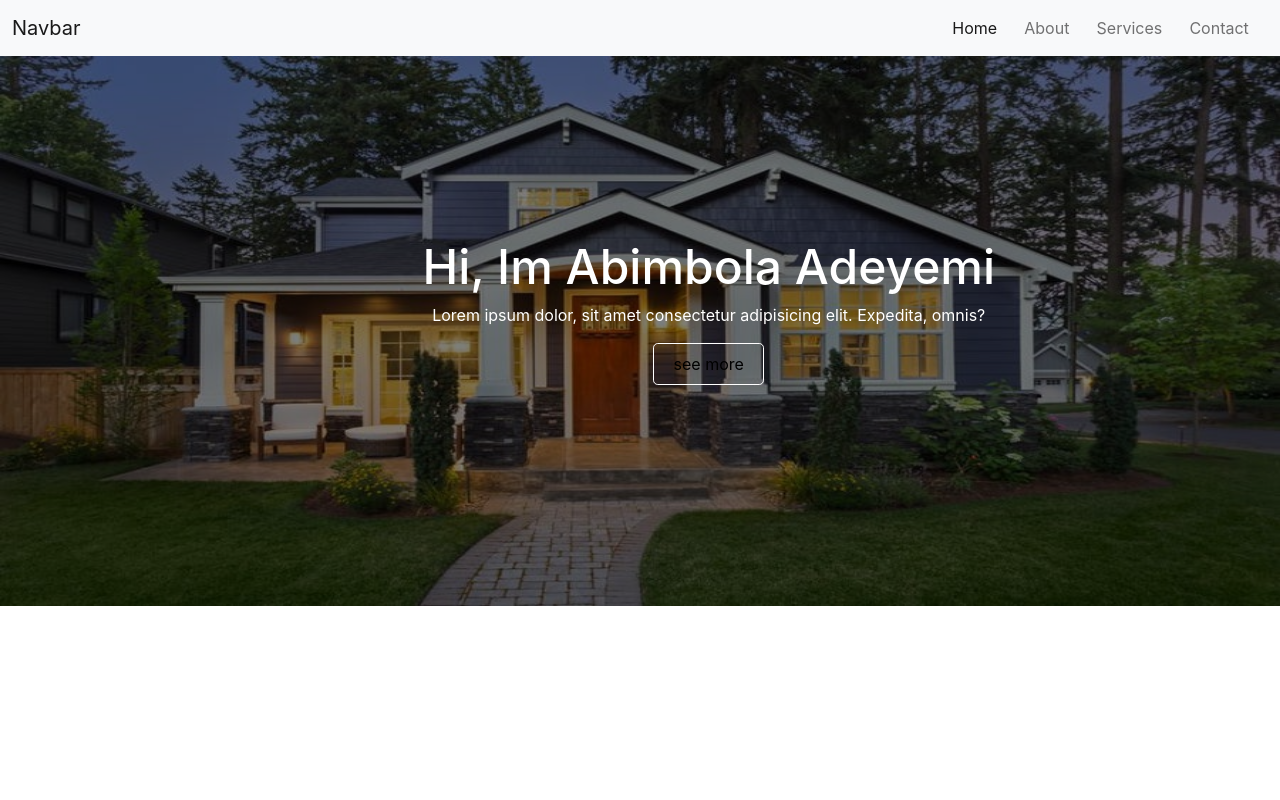
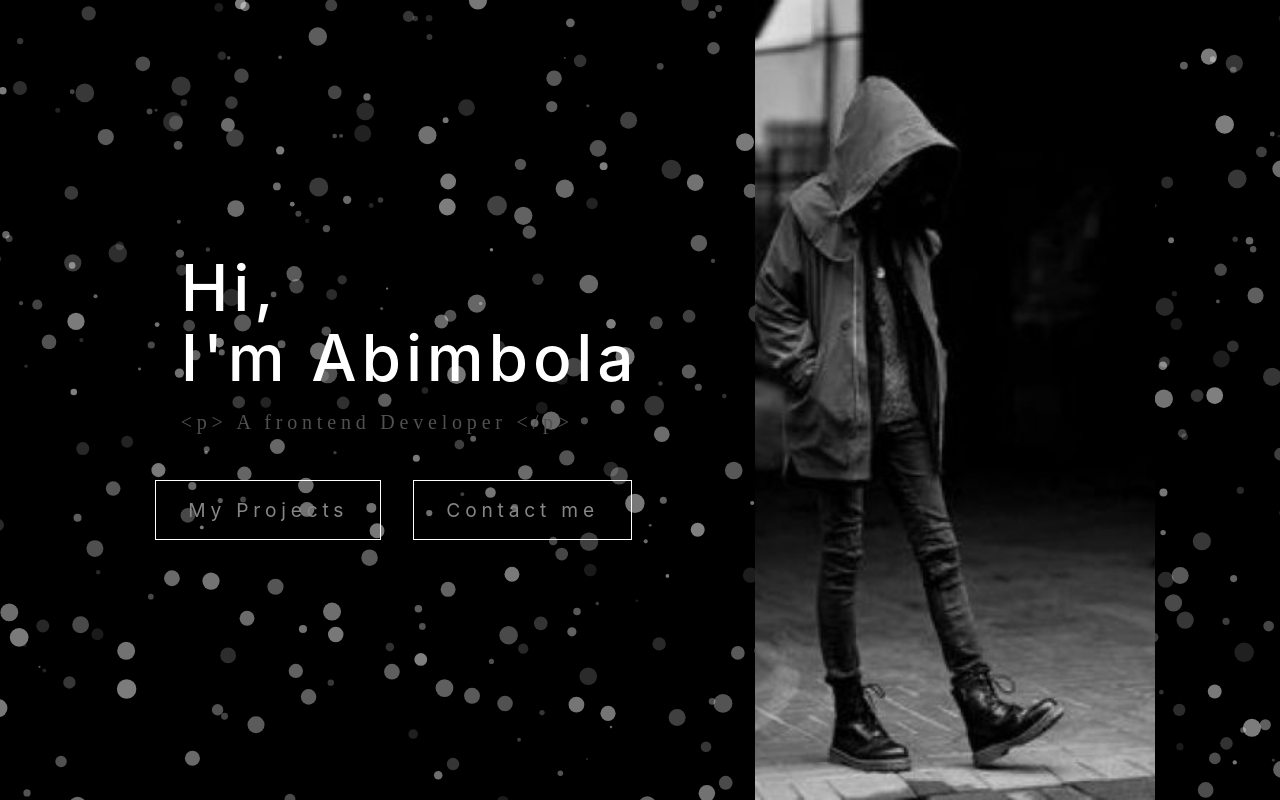
Before and after one commit to bimbo-ade/myPortfolio2, a React (Create React App) app: page / in a window 1280 px wide. Built offline with nearby package versions, Linux system fonts and the light colour scheme.

Commit message:
banner section displayed

```diff
--- a/package.json
+++ b/package.json
@@ -10,6 +10,8 @@
     "react": "^18.2.0",
     "react-dom": "^18.2.0",
     "react-scripts": "5.0.1",
+    "react-tsparticles": "^2.3.3",
+    "tsparticles": "^2.4.0",
     "web-vitals": "^2.1.4"
   },
   "scripts": {
--- a/src/App.css
+++ b/src/App.css
@@ -1,4 +1,8 @@
 :root {
-  --bg: white;
-  --yellow: white;
+  --bg-general: rgb(20, 20, 20);
+  --text-general: white;
 }
+body {
+  background-color: var(--bg-general);
+  color: var(--text-general);
+}
--- a/src/App.js
+++ b/src/App.js
@@ -1,10 +1,10 @@
 import "./App.css";
 import Banner from "./components/Banner/Banner";
-import Navbar from "./components/Navbar/Navbar";
+import ParticlesPage from "./components/config/ParticlesPage";
 function App() {
   return (
     <>
-      <Navbar />
+      <ParticlesPage />
       <Banner />
     </>
   );
--- a/src/components/Banner/Banner.css
+++ b/src/components/Banner/Banner.css
@@ -1,58 +1,91 @@
-/* banner */
-.banner-cont {
-  width: 100%;
+.banner-wrapper {
+  height: 100vh;
+  width: 90%;
+
+  margin: 0 auto 0;
+  display: grid;
+  grid-template-columns: 60% 40%;
 }
 .banner-content {
-  text-align: center;
+  display: flex;
+  align-items: center;
+  justify-content: center;
+  flex-direction: column;
+}
+h1 {
+  font-size: 4rem;
+  line-height: 70px;
+  letter-spacing: 0.3rem;
+  margin-bottom: 5rem;
+  position: relative;
+}
+h1::after {
+  content: "<p> A frontend Developer </p>";
+  font-family: "La Belle Aurore", cursive;
+  color: #515152;
+  font-size: 20px;
   position: absolute;
-  color: var(--yellow);
-  top: 33%;
-  left: 33%;
+  left: 0;
+  bottom: -4rem;
 }
-.banner-content h1 {
-  font-size: 3rem;
+
+h1 span:hover {
+  color: rgb(88, 87, 86);
+  animation-name: animate;
+  animation-duration: 0.7s;
 }
-.banner-content button {
-  padding: 0.5rem 1.2rem;
-  border-radius: 0.3rem;
+
+@keyframes animate {
+  10% {
+    color: rgb(212, 209, 209);
+  }
+  18% {
+    color: rgb(90, 90, 89);
+  }
+  25% {
+    color: rgb(92, 92, 83);
+  }
+  45% {
+    color: rgb(30, 30, 31);
+  }
+  60% {
+    color: rgb(155, 154, 153);
+  }
+  75% {
+    color: rgb(65, 60, 60);
+  }
+  100% {
+    color: rgb(12, 10, 12);
+  }
+}
+
+button {
+  padding: 0.9rem 2rem;
+  /* border-radius: 0.3rem; */
   border: 1px solid white;
   outline: none;
+  font-weight: 00;
   background-color: transparent;
+  color: rgb(136, 135, 135);
+  letter-spacing: 0.3rem;
+  font-size: 1.2rem;
   position: relative;
   overflow: hidden;
+  margin-right: 2rem;
   z-index: 2;
 }
-.banner-content button span {
-  background-color: red;
+button span {
+  background-color: white;
+
   height: 100%;
   width: 0;
   position: absolute;
   top: 0;
   left: 0;
-  border-radius: 0.3rem;
+  /* border-radius: 0.3rem; */
   z-index: -1;
-  transition: 0.2s;
+  transition: 0.3s;
 }
-.banner-content button:hover span {
+button:hover span {
   width: 100%;
 }
-.banner-img {
-  width: 100%;
-  height: 70%;
-  position: relative;
-}
-.banner-img img {
-  height: 550px;
-  background-repeat: no-repeat;
-  background-size: cover;
-  background-position: center;
-  width: 100%;
-}
-.banner-overlay {
-  position: absolute;
-  background-color: rgba(0, 0, 0, 0.5);
-  height: 100%;
-  width: 100%;
-  top: 0;
-  left: 0;
-}
--- a/src/components/Banner/Banner.jsx
+++ b/src/components/Banner/Banner.jsx
@@ -1,24 +1,65 @@
 import React from "react";
 import "./Banner.css";
-import house from "../../assets/Images/house.jpg";
+import hood1 from "../../assets/Images/hood1.jpg";
 const Banner = () => {
   return (
     <>
-      <div className="banner-cont">
-        <div className="banner-img">
-          <img src={house} alt="banner" />
-          <div className="banner-overlay"></div>
-          <div className="banner-content">
-            <h1>Hi, Im Abimbola Adeyemi</h1>
-            <p>
-              Lorem ipsum dolor, sit amet consectetur adipisicing elit.
-              Expedita, omnis?
-            </p>
+      <div className="banner-wrapper">
+        <div className="banner-content">
+          <h1>
+            <span>H</span>
+            <span>i</span>
+            <span>,</span>
+            <br />
+            <span>I</span>
+            <span>'</span>
+            <span>m</span>
+            <span> </span>
+            <span>A</span>
+            <span>b</span>
+            <span>i</span>
+            <span>m</span>
+            <span>b</span>
+            <span>o</span>
+            <span>l</span>
+            <span>a</span>
+            {/* <br />
+          <span>w</span>
+          <span>e</span>
+          <span>b</span>
+
+          <span> </span>
+          <span>d</span>
+          <span>e</span>
+          <span>v</span>
+          <span>e</span>
+          <span>l</span>
+          <span>o</span>
+          <span>p</span>
+          <span>e</span>
+          <span>r</span> */}
+          </h1>
+          <div className="btn">
             <button>
-              <span></span> see more
+              {" "}
+              <span></span>My Projects
+            </button>
+            <button>
+              <span></span> Contact me
             </button>
           </div>
         </div>
+        <div
+          className="banner-img"
+          style={{
+            backgroundImage: `url(${hood1})`,
+            backgroundSize: "cover",
+            backgroundPosition: "center",
+            backgroundFit: "fit",
+            backgroundRepeat: "no-repeat",
+            width: "400px",
+          }}
+        ></div>
       </div>
     </>
   );
--- a/src/components/Navbar/Navbar.jsx
+++ /dev/null
@@ -1,52 +0,0 @@
-import React from "react";
-import "./Navbar.css";
-const Navbar = () => {
-  return (
-    <>
-      <nav className="navbar navbar-expand-lg bg-light">
-        <div className="container-fluid">
-          <a className="navbar-brand" href="#f">
-            Navbar
-          </a>
-          <button
-            className="navbar-toggler"
-            type="button"
-            data-bs-toggle="collapse"
-            data-bs-target="#navbarSupportedContent"
-            aria-controls="navbarSupportedContent"
-            aria-expanded="false"
-            aria-label="Toggle navigation"
-          >
-            <span className="navbar-toggler-icon"></span>
-          </button>
-          <div className="collapse navbar-collapse" id="navbarSupportedContent">
-            <ul className="navbar-nav ms-auto mb-2 mb-lg-0">
-              <li className="nav-item">
-                <a className="nav-link active" aria-current="page" href="#f">
-                  Home
-                </a>
-              </li>
-              <li className="nav-item">
-                <a className="nav-link" href="#f">
-                  About
-                </a>
-              </li>
-              <li className="nav-item">
-                <a className="nav-link" href="#f">
-                  Services
-                </a>
-              </li>
-              <li className="nav-item">
-                <a className="nav-link" href="#f">
-                  Contact
-                </a>
-              </li>
-            </ul>
-          </div>
-        </div>
-      </nav>
-    </>
-  );
-};
-
-export default Navbar;
--- /dev/null
+++ b/src/components/config/ParticlesPage.js
@@ -0,0 +1,134 @@
+import React from "react";
+import { useCallback } from "react";
+import Particles from "react-tsparticles";
+import { loadFull } from "tsparticles";
+
+const ParticlesPage = () => {
+  const optionVar = {
+    fullScreen: {
+      enable: true,
+      zIndex: -1,
+    },
+    particles: {
+      number: {
+        value: 400,
+        density: {
+          enable: true,
+          value_area: 800,
+        },
+      },
+      color: {
+        value: "#fff",
+      },
+      shape: {
+        type: "circle",
+      },
+      opacity: {
+        value: 0.5,
+        random: true,
+        anim: {
+          enable: false,
+          speed: 1,
+          opacity_min: 0.1,
+          sync: false,
+        },
+      },
+      size: {
+        value: 10,
+        random: true,
+        anim: {
+          enable: false,
+          speed: 40,
+          size_min: 0.1,
+          sync: false,
+        },
+      },
+      line_linked: {
+        enable: false,
+        distance: 500,
+        color: "#ffffff",
+        opacity: 0.4,
+        width: 2,
+      },
+      move: {
+        enable: true,
+        speed: 2,
+        direction: "bottom",
+        random: false,
+        straight: false,
+        out_mode: "out",
+        attract: {
+          enable: false,
+          rotateX: 600,
+          rotateY: 1200,
+        },
+      },
+    },
+    interactivity: {
+      events: {
+        onhover: {
+          enable: true,
+          mode: "bubble",
+        },
+        onclick: {
+          enable: true,
+          mode: "repulse",
+        },
+        resize: true,
+      },
+      modes: {
+        grab: {
+          distance: 400,
+          line_linked: {
+            opacity: 0.5,
+          },
+        },
+        bubble: {
+          distance: 400,
+          size: 4,
+          duration: 0.3,
+          opacity: 1,
+          speed: 3,
+        },
+        repulse: {
+          distance: 200,
+        },
+        push: {
+          particles_nb: 4,
+        },
+        remove: {
+          particles_nb: 2,
+        },
+      },
+    },
+    retina_detect: true,
+    background: {
+      color: "#000",
+      image: "",
+      position: "50% 50%",
+      repeat: "no-repeat",
+      size: "cover",
+    },
+  };
+  const particlesInit = useCallback(async (engine) => {
+    console.log(engine);
+
+    await loadFull(engine);
+  }, []);
+
+  const particlesLoaded = useCallback(async (container) => {
+    await console.log(container);
+  }, []);
+  return (
+    <div>
+      <Particles
+        id="tsparticles"
+        init={particlesInit}
+        loaded={particlesLoaded}
+        options={optionVar}
+      />
+    </div>
+  );
+};
+
+export default ParticlesPage;
```
Also changed, not shown: src/Data.js (deleted, +0 -26 lines), src/assets/Images/hood1.jpg (added), 1 other file (tests, documents, lock files or other folders).
